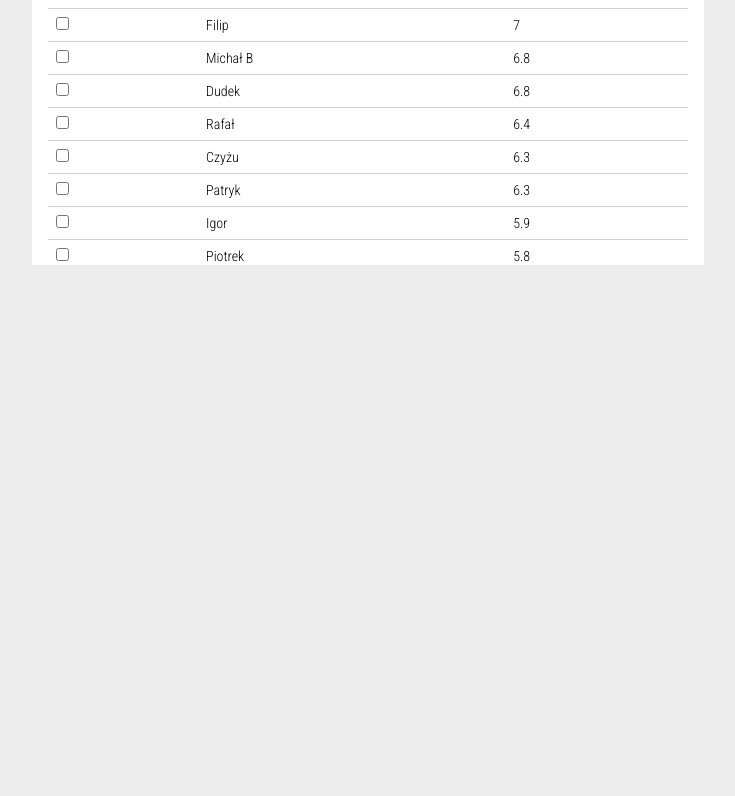
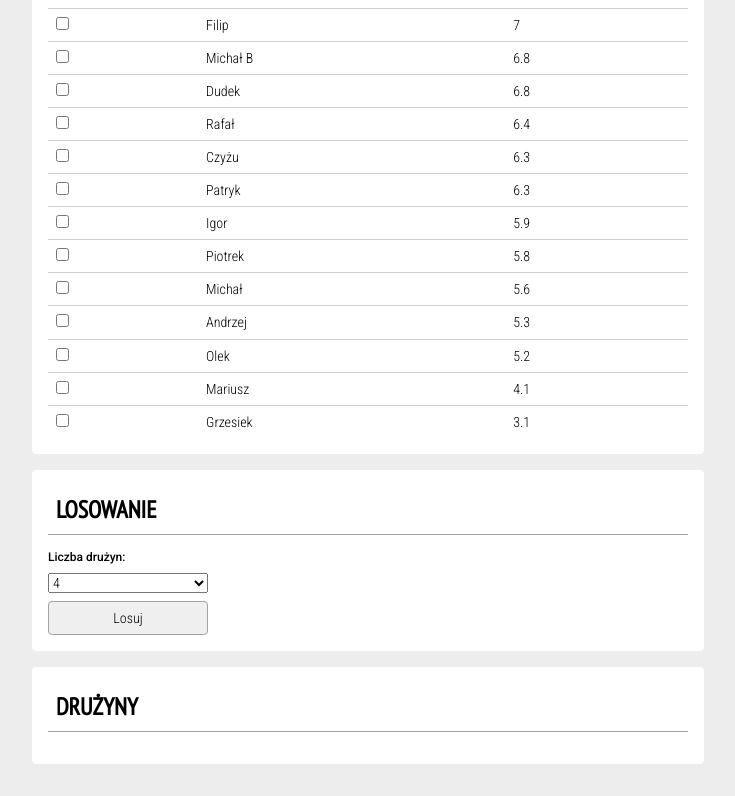
Before and after one commit to kadza/basket, a website with bundled scripts: page index.html in a window 1280 px wide. Shown: the part 535-1331 px from the top of the page, without its empty margins (272-1007 px from the left). Before the commit the page ends 800 px from the top, so only its background shows below. Built offline with nearby package versions, Linux system fonts and the light colour scheme.

Commit message:
Added padding at the bottom

```diff
--- a/index.css
+++ b/index.css
@@ -8,7 +8,6 @@ body {
     display: flex;
     flex-direction: column;
     align-items: center;
-    height: 100vh;
     font-family: "Roboto", sans-serif;
     font-size: 1rem;
     background-color: #ededed;
@@ -67,7 +66,6 @@ table tr:last-child td {
 button {
     padding: 0.5rem;
     border-radius: 0.25rem;
-    background-color: #fff;
     color: #000;
     border: 1px solid #a4a2a2;
     font-family: "Roboto Condensed", sans-serif;
@@ -93,6 +91,10 @@ label {
     background-color: #fff;
 }
 
+.last-card {
+    margin-bottom: 2rem;
+}
+
 .card-content {
     display: flex;
     flex-direction: column;
--- a/index.html
+++ b/index.html
@@ -34,7 +34,7 @@
                 <button type="submit" id="submit">Losuj</button>
             </div>
         </div>
-        <div class="card">
+        <div class="card last-card">
             <h2>Drużyny</h2>
             <table id="teamsTable"></table>
         </div>
```
